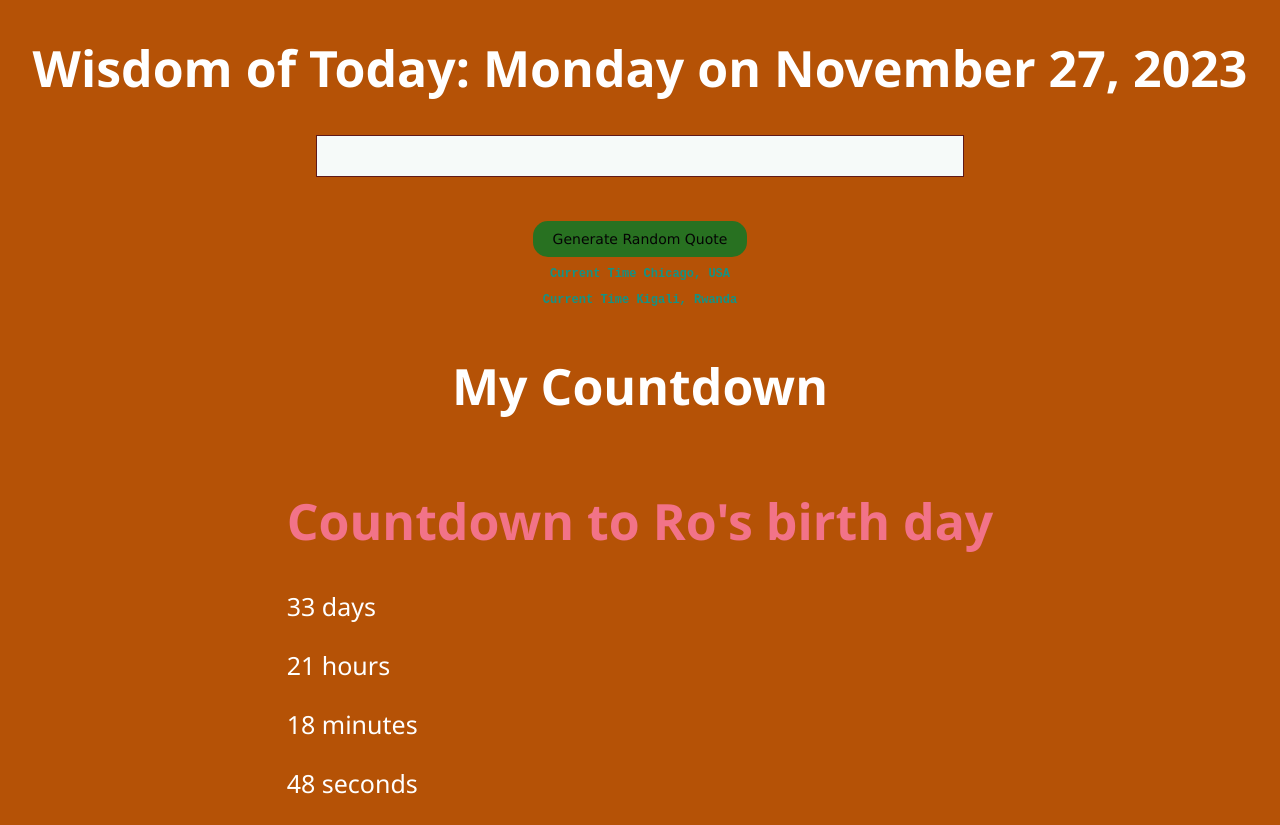
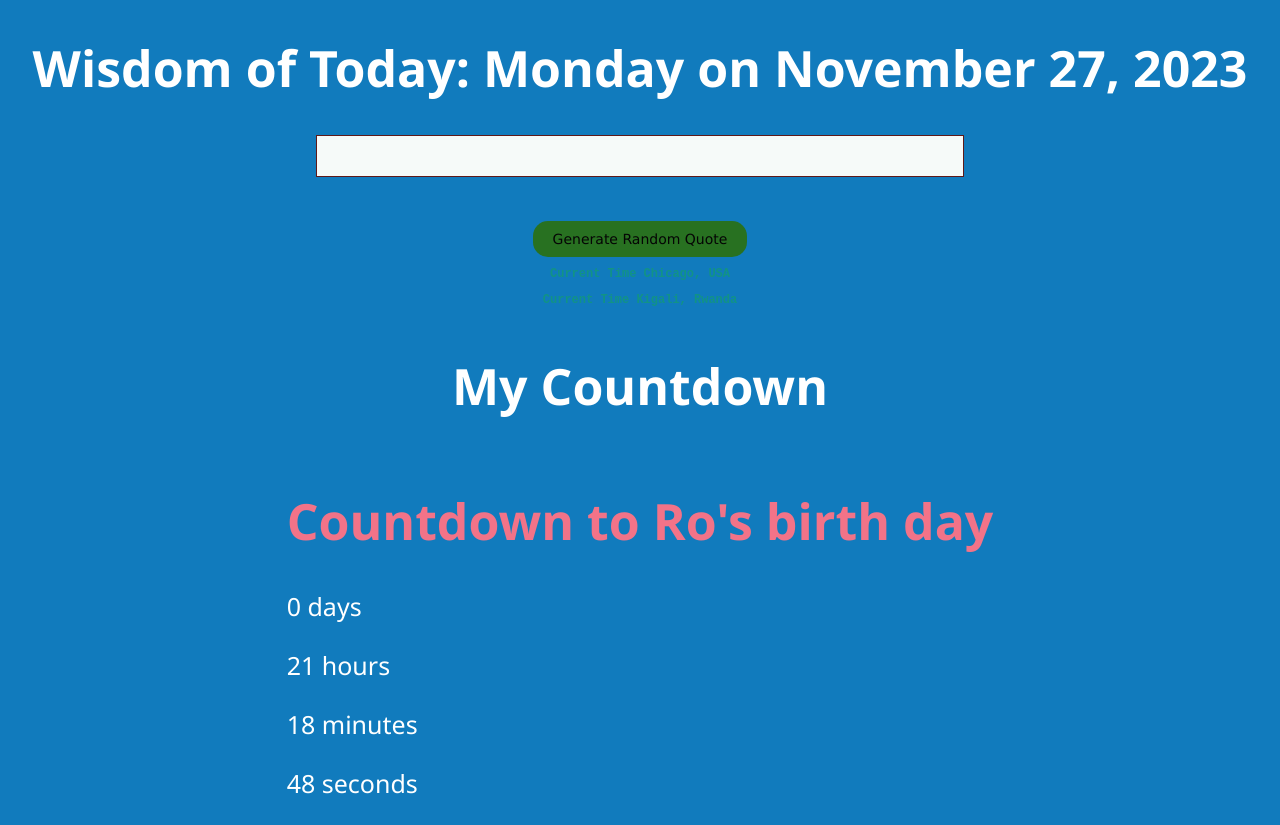
Before and after one commit to Lande21/RandomQuote, a React (Create React App) app: page / in a window 1280 px wide. Built offline with nearby package versions, Linux system fonts and the light colour scheme; no server answers.

Commit message:
adding target date

```diff
--- a/src/App.css
+++ b/src/App.css
@@ -4,7 +4,7 @@
 
 
 .App-header {
-  background-color: rgb(181, 82, 6);
+  background-color: rgb(17, 123, 189);
   min-height: 100vh;
   display: flex;
   flex-direction: column;
--- a/src/App.js
+++ b/src/App.js
@@ -6,7 +6,7 @@ import QuoteDisplay from './QuoteDisplay';
 import UnsplashGallery from './Unsplashprac';
 
 function App() {
-  const targetDate = new Date('December 31, 2023 23:59:59');
+  const targetDate = new Date('November 28, 2023 23:59:59');
   return (
     <div className="App">
       <header className="App-header">
```
